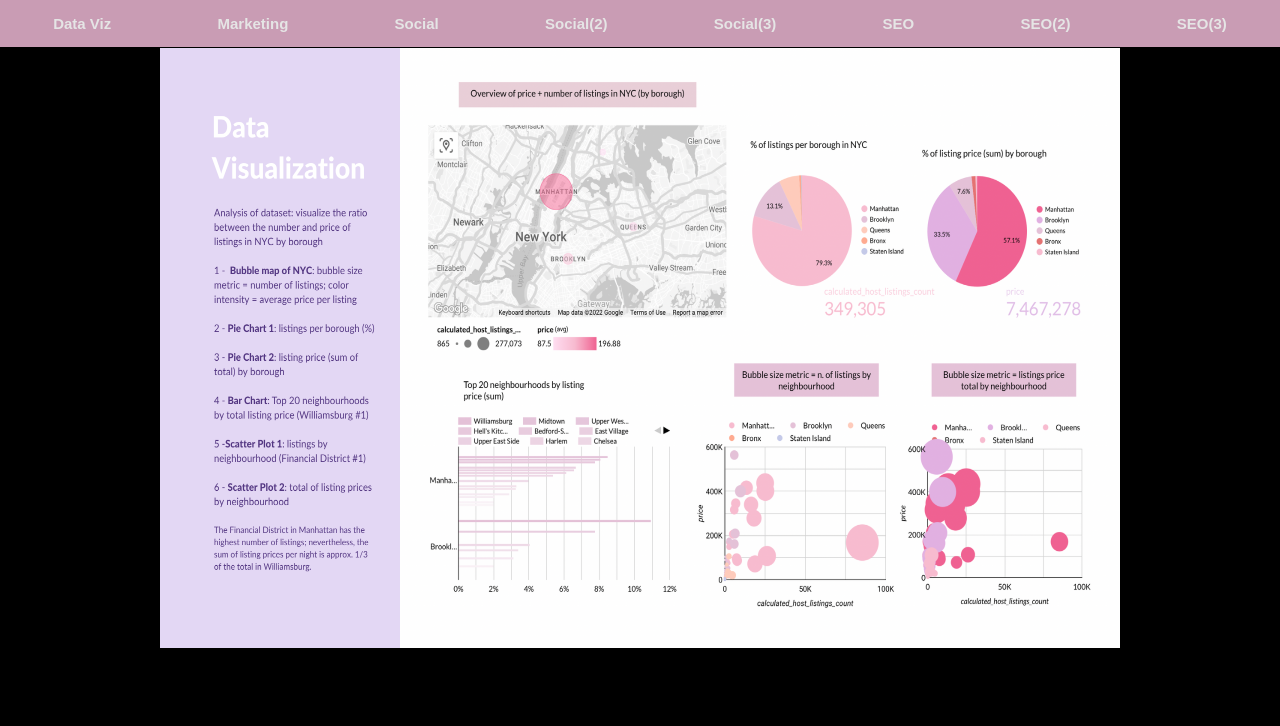
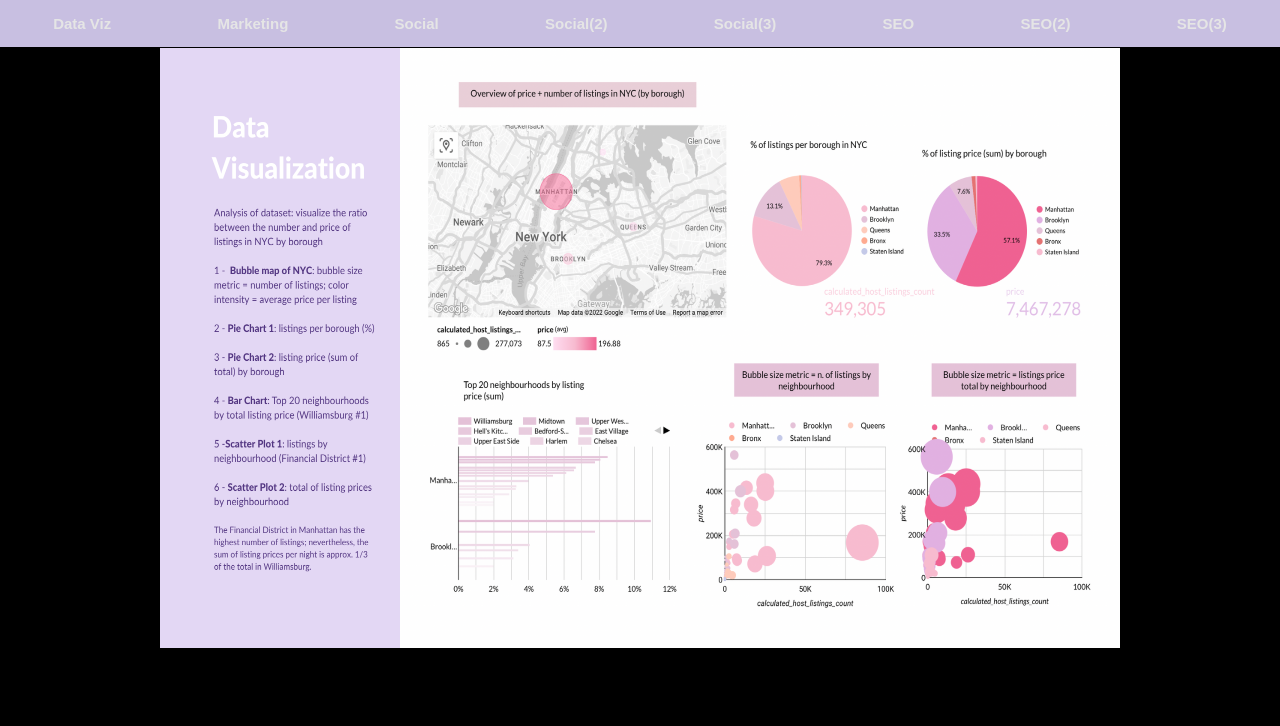
Before and after one commit to camilla-scandola/marketing-portfolio.github.io, a plain HTML site: page index.html in a window 1280 px wide. Shown: the top 726 px of the page. Drawn offline with nearby package versions, Linux system fonts and the light colour scheme.

Commit message:
Update index.html

```diff
--- a/index.html
+++ b/index.html
@@ -28,7 +28,7 @@
             display: flex;
             justify-content: space-around;
             align-items: center;
-            background-color:#DFADC8;
+            background-color:#DED4FA;
             opacity: 0.9;
             width: 100%;
             z-index: +1;
```
